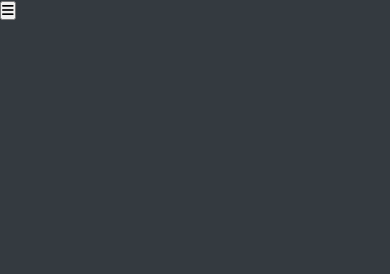
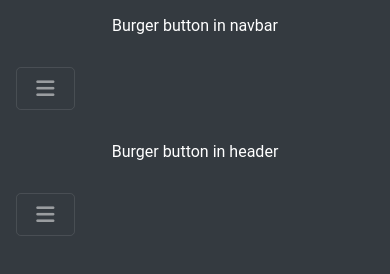
Before and after one commit to Pawko23/DesignReplication, a plain HTML site: page storybook/pages/burger-btn.html in a window 390 px wide. Drawn offline with nearby package versions, Linux system fonts and the light colour scheme; files that its build step writes are made by us from their sources.

Commit message:
Add burger-btn component

```diff
--- a/storybook/pages/burger-btn.html
+++ b/storybook/pages/burger-btn.html
@@ -8,10 +8,19 @@
     <title>Burger Button Component</title>
 </head>
 <body>
+    <div class="title">Burger button in navbar</div>
+    <div class="title title--info">Not displayed from 992px resolution</div>
     <nav>
         <button class="burger-btn">
-            <i class="burget-btn__bars fa-solid fa-bars"></i>
+            <i class="burger-btn__bars fa-solid fa-bars"></i>
         </button>
     </nav>
+
+    <div class="title">Burger button in header</div>
+    <header>
+        <button class="burger-btn">
+            <i class="burger-btn__bars fa-solid fa-bars"></i>
+        </button>
+    </header>
 </body>
 </html>
--- a/storybook/scss/abstracts/_variables.scss
+++ b/storybook/scss/abstracts/_variables.scss
@@ -6,5 +6,7 @@ $search-bar-focus: #99caff;
 $loupe-icon: #a4a7a9;
 $link-secondary-color: #007bff;
 $link-secondary-color-hover: #0056b3;
+$burger-btn-border: #ffffff1a;
+$burger-btn-color: #FFFFFF80;
 $dropdown-item-color-hover: #006fe6;
 $dropdown-item-background-color-hover: #e9ecef;
--- a/storybook/scss/components/_burger-btn.scss
+++ b/storybook/scss/components/_burger-btn.scss
@@ -0,0 +1,40 @@
+@use '../abstracts' as *;
+
+.title {
+    display: block;
+
+    &--info {
+        display: none;
+    }
+}
+
+.burger-btn {
+    display: block;
+    padding: 0.3rem 1.2rem;
+    margin: 1rem;
+    font-size: 1.3rem;
+    line-height: 1.5;
+    background-color: transparent;
+    border: 0.1rem solid transparent;
+    border-color: $burger-btn-border;
+    border-radius: 0.3rem;
+    color: $burger-btn-color;
+
+    &:hover {
+        background-color: transparent;
+    }
+}
+
+@media (min-width: 992px) {
+    .burger-btn {
+        display: none;
+    }
+
+    .title {
+        display: none;
+
+        &--info {
+            display: block;
+        }
+    }
+}
```
